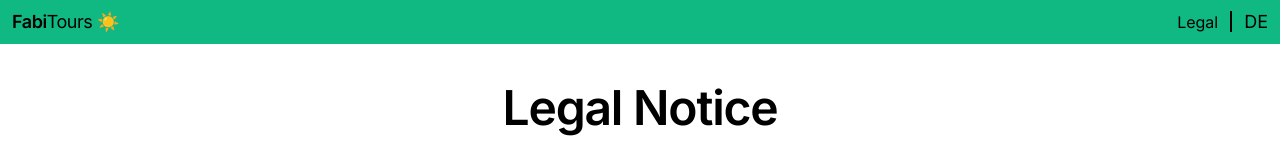
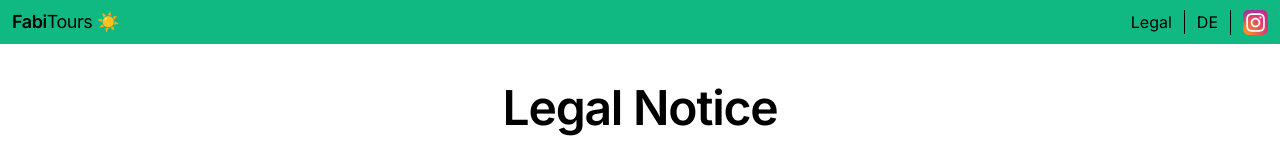
Before and after one commit to Xennis/fabian-rosenthal.com, a Next.js app in the folder fabi-tours/: page /en/legal in a window 1280 px wide. Shown: the top 160 px of the page. Built offline with nearby package versions, Linux system fonts and the light colour scheme.

Commit message:
[ft] Add IG link

```diff
--- a/fabi-tours/src/components/layout/header.tsx
+++ b/fabi-tours/src/components/layout/header.tsx
@@ -1,9 +1,11 @@
 import NextLink from "next/link"
 import { Suspense } from "react"
+import NextImage from "next/image"
 
 import { homePage, legalPage } from "@/content/config"
 import { LanguageToggle } from "@/components/layout/language-toggle"
 import { i18n } from "@/content/i18n"
+import instagramIcon from "@/content/images/instagram.svg"
 
 export const Header = ({ lang }: { lang: string }) => {
   const dictionary =
@@ -16,23 +18,36 @@ export const Header = ({ lang }: { lang: string }) => {
         }
   return (
     <header className="bg-emerald-500 px-3 py-2">
-      <div className="flex justify-between space-x-3">
+      <div className="flex justify-between space-x-2">
         <NextLink href={homePage(lang)} className="group text-lg tracking-tight">
           <span className="font-semibold">Fabi</span>Tours
-          <span aria-hidden={true} className="group-hover:grayscale">
-            &nbsp;☀️
-          </span>
-          ️
+          <span aria-hidden={true}>&nbsp;☀️</span>️
         </NextLink>
-        <div>
-          <NextLink href={legalPage(lang)} className="pe-3 hover:underline">
-            {dictionary.legalLabel}
-          </NextLink>
-          {/* TODO: Add fallback */}
-          <Suspense>
-            <LanguageToggle />
-          </Suspense>
-        </div>
+        <ul className="flex items-center space-x-3 divide-x divide-black">
+          <li>
+            <NextLink href={legalPage(lang)} className="hover:underline">
+              {dictionary.legalLabel}
+            </NextLink>
+          </li>
+          <li className="ps-3">
+            {/* TODO: Add fallback */}
+            <Suspense>
+              <LanguageToggle className="hover:underline" />
+            </Suspense>
+          </li>
+          <li className="ps-3">
+            <a href="https://www.instagram.com/fabitours.hh/" target="_blank">
+              <span className="sr-only">Instagram</span>
+              <NextImage
+                aria-hidden={true}
+                className="hover:grayscale"
+                width={25}
+                src={instagramIcon}
+                alt="Instagram logo"
+              />
+            </a>
+          </li>
+        </ul>
       </div>
     </header>
   )
--- a/fabi-tours/src/components/layout/language-toggle.tsx
+++ b/fabi-tours/src/components/layout/language-toggle.tsx
@@ -5,7 +5,7 @@ import NextLink from "next/link"
 
 import { toggledLangMetadata } from "@/content/i18n"
 
-export function LanguageToggle() {
+export function LanguageToggle({ className }: { className?: string }) {
   const { lang } = useParams() as { lang?: string }
   const pathname = usePathname()
   const searchParams = useSearchParams()
@@ -20,7 +20,7 @@ export function LanguageToggle() {
   const href = `${newPathname}?${searchParams.toString()}`
 
   return (
-    <NextLink className="border-s-2 border-black ps-3 text-lg hover:underline" href={href} hrefLang={targetLang.lang}>
+    <NextLink className={className} href={href} hrefLang={targetLang.lang}>
       <span className="sr-only" lang={targetLang.lang}>
         {targetLang.srLabel}
       </span>
```
Also changed, not shown: fabi-tours/src/content/images/instagram.svg (added).
